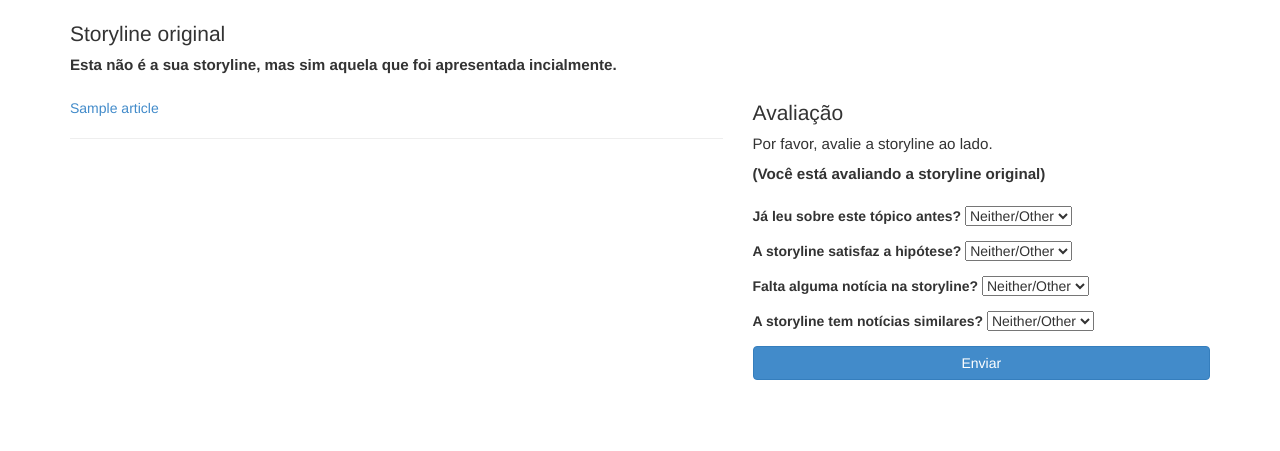
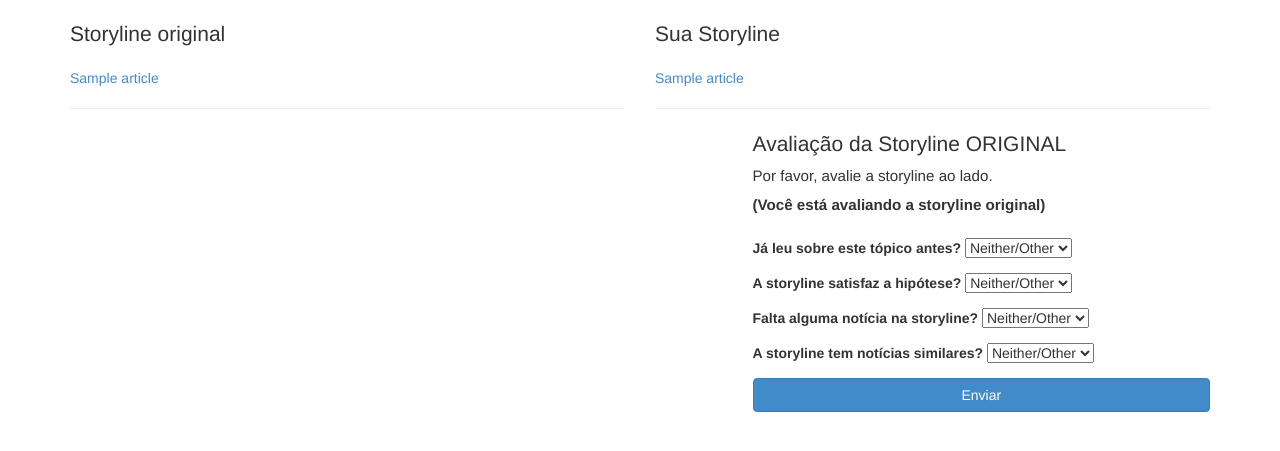
Before and after one commit to phillipecavalcante/storyline, a Django app: page /survey/storylines/1/eval in a window 1280 px wide. Shown: the part 51-502 px from the top of the page. Run offline with Django 3.2, Linux system fonts and the light colour scheme; a user stored in the database is signed in; tables that the repository leaves empty hold one stand-in row (values such as "Sample post"); parts of the project's set-up code (start-up, migrations or seed data) failed here and were passed over; some libraries are stand-ins or nearby versions.

Commit message:
Survey analysis concluído.

```diff
--- a/apps/survey/templates/survey/eval_story.html
+++ b/apps/survey/templates/survey/eval_story.html
@@ -5,17 +5,19 @@
 {% block body %}
 
 <div class="row">
-    <div class="col-md-7 col-lg-7">
+    <div class="col-md-6 col-lg-6">
         <p class="lead">Storyline original<br>
-            <small><small>
-                <strong>Esta não é a sua storyline, mas sim aquela que foi apresentada incialmente.</strong>
-            </small></small>
+
         </p>
     </div>
-    <div class="col-md-5 col-lg-5"></div>
+    <div class="col-md-6 col-lg-6">
+    <p class="lead">Sua Storyline<br>
+
+        </p>
+    </div>
 </div>
 <div class="row">
-    <div class="col-md-7 col-lg-7">
+    <div class="col-md-6 col-lg-6">
         <ul class="list-unstyled">
             {% for doc in results %}
                 <li>
@@ -24,11 +26,28 @@
             {% empty %}
             {% endfor %}
         </ul>
+    </div>
+    <div class="col-md-6 col-lg-6">
+
+        <ul class="list-unstyled">
+            {% for doc in userresults %}
+                <li>
+                    {% include "survey/snippet_lineup_story.html" with doc=doc.article %}
+                </li>
+            {% empty %}
+            {% endfor %}
+        </ul>
+    </div>
+</div>
+<div class="row">
+
+    <div class="col-md-7 col-lg-7">
         <div id="results"></div>
     </div>
+
     <div class="col-md-5 col-lg-5">
          <p class="lead">
-            Avaliação<br>
+            Avaliação da Storyline ORIGINAL<br>
             <small><small>
                 Por favor, avalie a storyline ao lado.<br>
                 <strong>
@@ -44,7 +63,8 @@
 
             <input type="submit" class="btn btn-block btn-primary" value="Enviar">
         </form>
-    </dvi>
+    </div>
+
 </div>
 
 {% endblock %}
--- a/apps/survey/templates/survey/signup.html
+++ b/apps/survey/templates/survey/signup.html
@@ -46,4 +46,9 @@ Sign up
         </form>
     </div>
 </div>
+<br><br>
+<p class="text-center">
+Se o ticket não chegar em seu e-mail, em no máximo 5 minutos, envie um e-mail para Phillipe Cavalcante com o assunto "Storyline Ticket":<br>
+e-mail:<code> &lt;sobrenome&gt;&lt;ponto&gt;&lt;nome&gt;&lt;at&gt;gmail&lt;ponto&gt;com</code>
+</p>
 {% endblock %}
--- a/apps/survey/views.py
+++ b/apps/survey/views.py
@@ -418,9 +418,17 @@ class EvalStoryView(View):
                                             'has_similar': userstory.has_similar
                                         })
 
+        try:
+            user_story = UserStory.objects.get(user=request.user, story=story)
+        except UserStory.DoesNotExist:
+            pass
+
+        user_results = user_story.userstoryrank_set.all().order_by('rank')
+
         data = {
                 'eval_form' : eval_form,
                 'results' : results,
+                'userresults' : user_results
                 }
 
         return render(request, 'survey/eval_story.html', data)
@@ -519,26 +527,8 @@ class AnalysisView(View):
 
         edu = graph_edu()
 
-        coefspearmanlist = []
-        stories = Story.objects.all()
-        for story in stories:
-            srank = story.storyrank_set.all().order_by('rank')
-            id_srank = [sr.article.id for sr in srank]
-            userstory_list = UserStory.objects.filter(story=story)
-            spearman_values = []
-            for us in userstory_list:
-                usrank = us.userstoryrank_set.all().order_by('rank')
-                id_usrank = [usr.article.id for usr in usrank]
-                i = min(len(id_srank), len(id_usrank))
-                c, p = spearmanr(id_srank[:i], id_usrank[:i])
-                spearman_values.append(c)
-            media = np.mean(spearman_values)
-            coefspearmanlist.append([story.first.title, media, round(media,3)])
 
-        coefspearmanlist.insert(0, ['Story', 'CCSM',{ 'role':'annotation'}])
-
-        spearman = coefspearmanlist
-
+        spearman = graph_spearman()
 
 
         data = {
@@ -555,6 +545,8 @@ class TermsView(View):
     def get(self, request):
         return render(request, 'survey/terms.html')
 
+
+# RASCUNHO
 
 def graph_gender():
 
@@ -609,3 +601,37 @@ def graph_edu():
             ['Undergraduate', u],
             ['Graduate', g] ]
     return edu
+
+def graph_spearman():
+
+    spearman_mean_list = []
+
+    stories = Story.objects.all()
+
+    for story in stories:
+
+        srank = story.storyrank_set.all().order_by('rank')
+        id_srank = [sr.article.id for sr in srank]
+
+        storyline_spearman_list = []
+
+        userstory_list = UserStory.objects.filter(story=story)
+
+        for us in userstory_list:
+
+            usrank = us.userstoryrank_set.all().order_by('rank')
+            id_usrank = [usr.article.id for usr in usrank]
+
+            i = min(len(id_srank), len(id_usrank)) # compara apenas o tamanho min.
+            c, p = spearmanr(id_srank[:i], id_usrank[:i])
+
+            if c: # n receber vazio...
+                storyline_spearman_list.append(c)
+
+        media = np.mean(storyline_spearman_list)
+
+        spearman_mean_list.append([story.first.title, media, round(media,3)])
+
+    spearman_mean_list.insert(0, ['Story', 'CCSM',{ 'role':'annotation'}])
+
+    return spearman_mean_list
```
Also changed, not shown: apps/crawler/crawler/spiders/spider_estadao.py (added).
